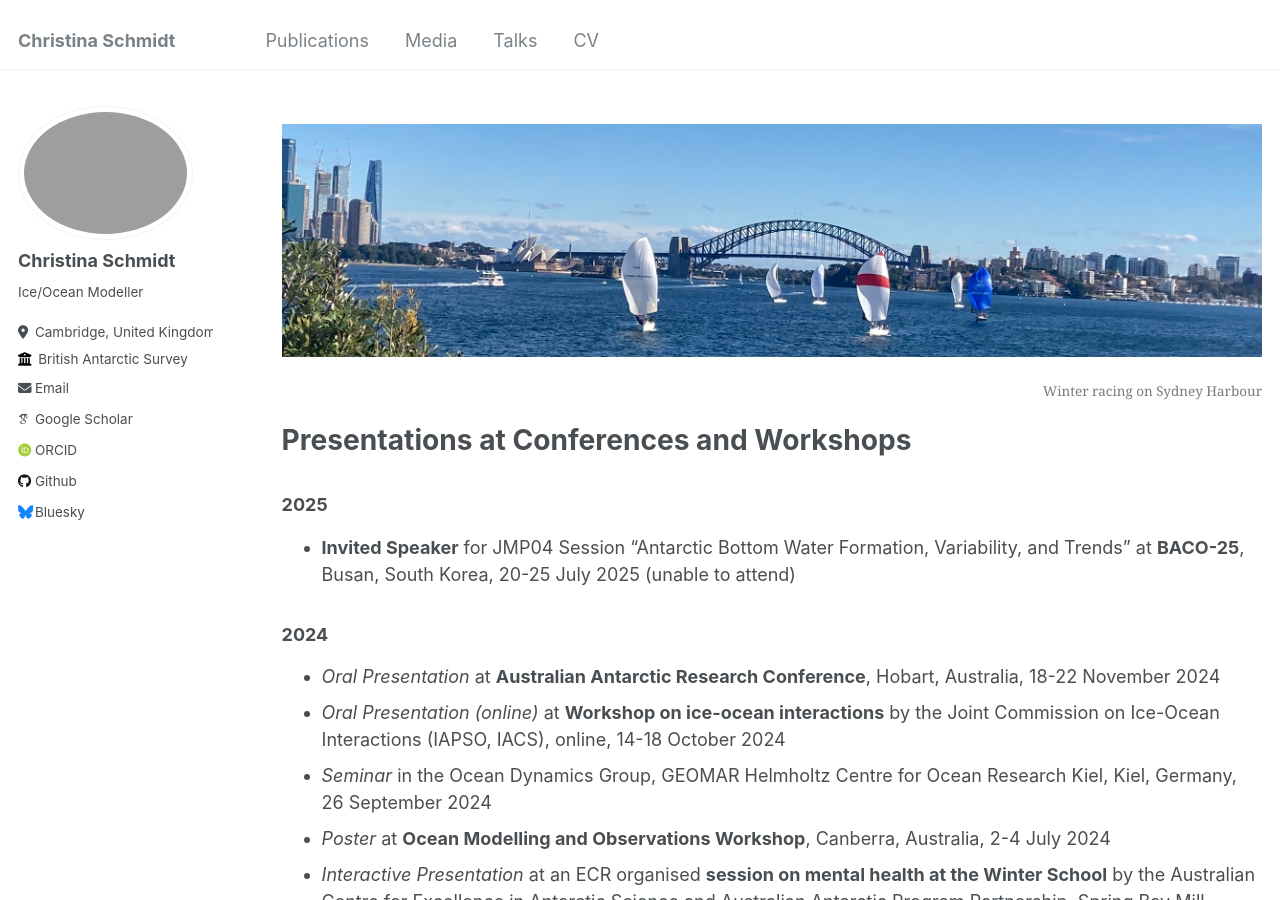
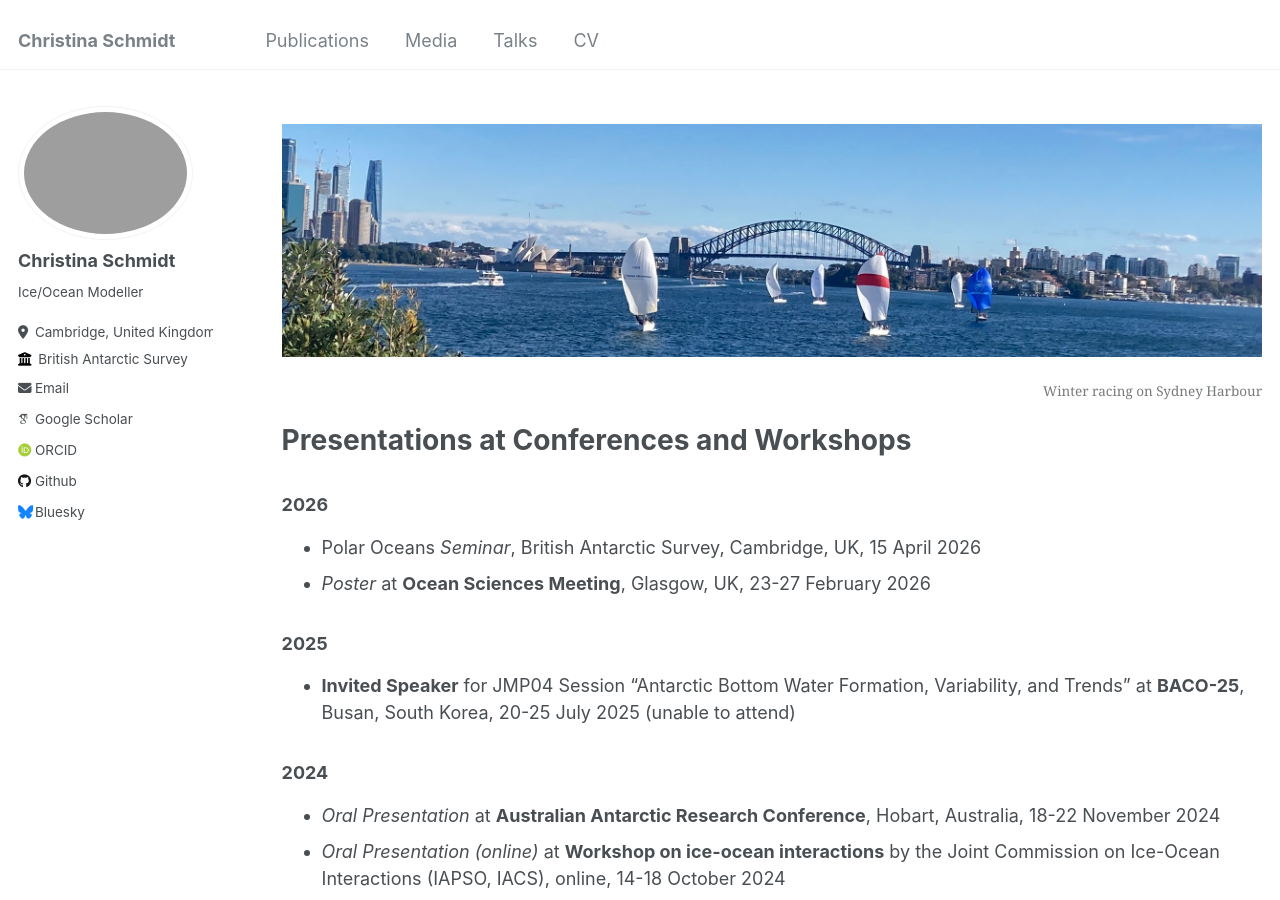
Before and after one commit to schmidt-christina/schmidt-christina.github.io, a Jekyll site: the page built from _pages/talks.md, in a window 1280 px wide and 900 px high. Built offline with Jekyll 4.4.1, drawn with Linux system fonts in a browser that asks for light colours; some web fonts are replaced.

Commit message:
added talks in first quarter of 2026

```diff
--- a/_pages/talks.md
+++ b/_pages/talks.md
@@ -14,6 +14,11 @@ author_profile: true
 </p>
 
 # Presentations at Conferences and Workshops
+
+
+### 2026
+* Polar Oceans *Seminar*, British Antarctic Survey, Cambridge, UK, 15 April 2026
+* *Poster* at **Ocean Sciences Meeting**, Glasgow, UK, 23-27 February 2026
 
 ### 2025
 * **Invited Speaker** for JMP04 Session "Antarctic Bottom Water Formation, Variability, and Trends" at **BACO-25**, Busan, South Korea, 20-25 July 2025 (unable to attend)
```
